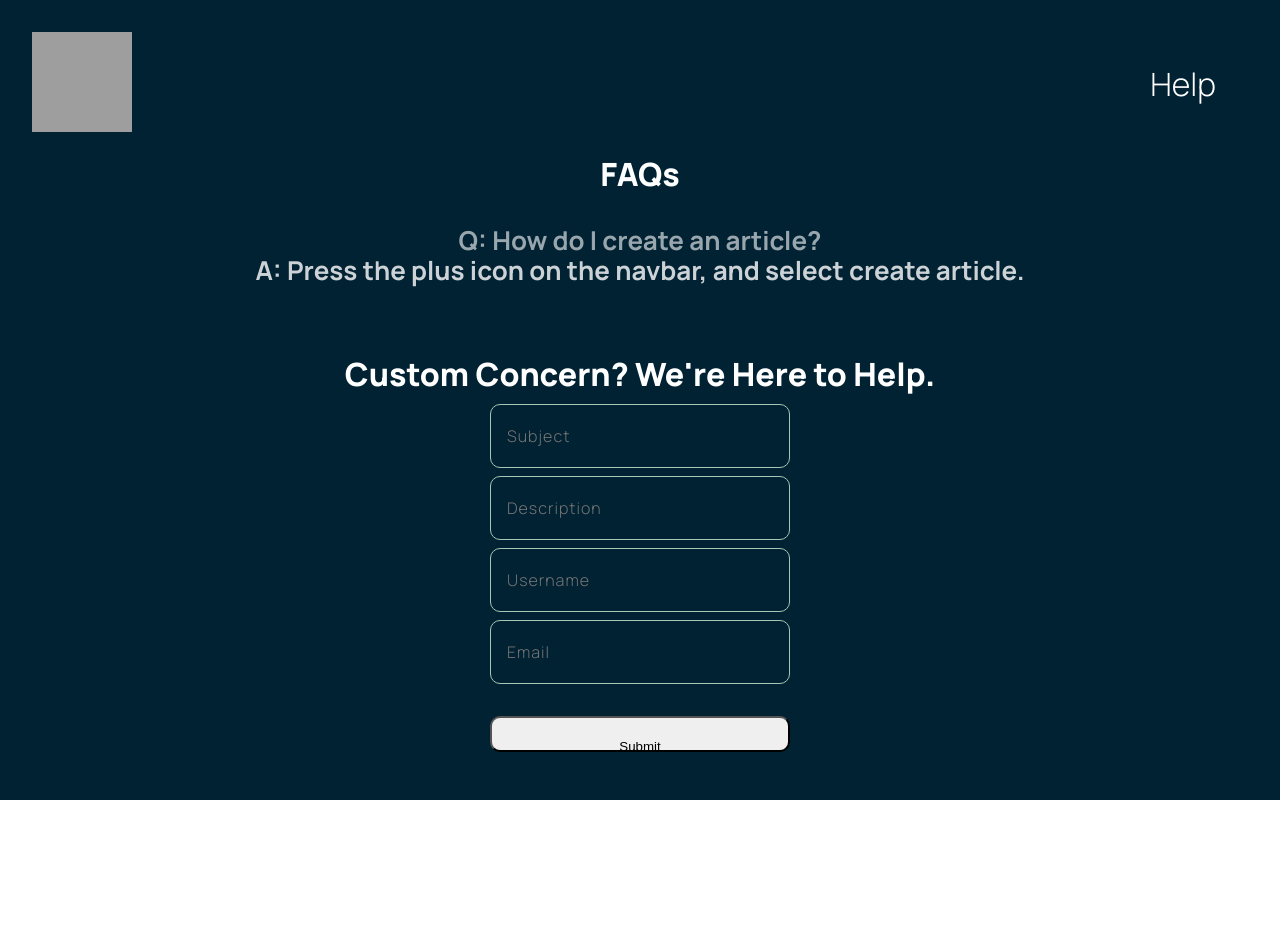
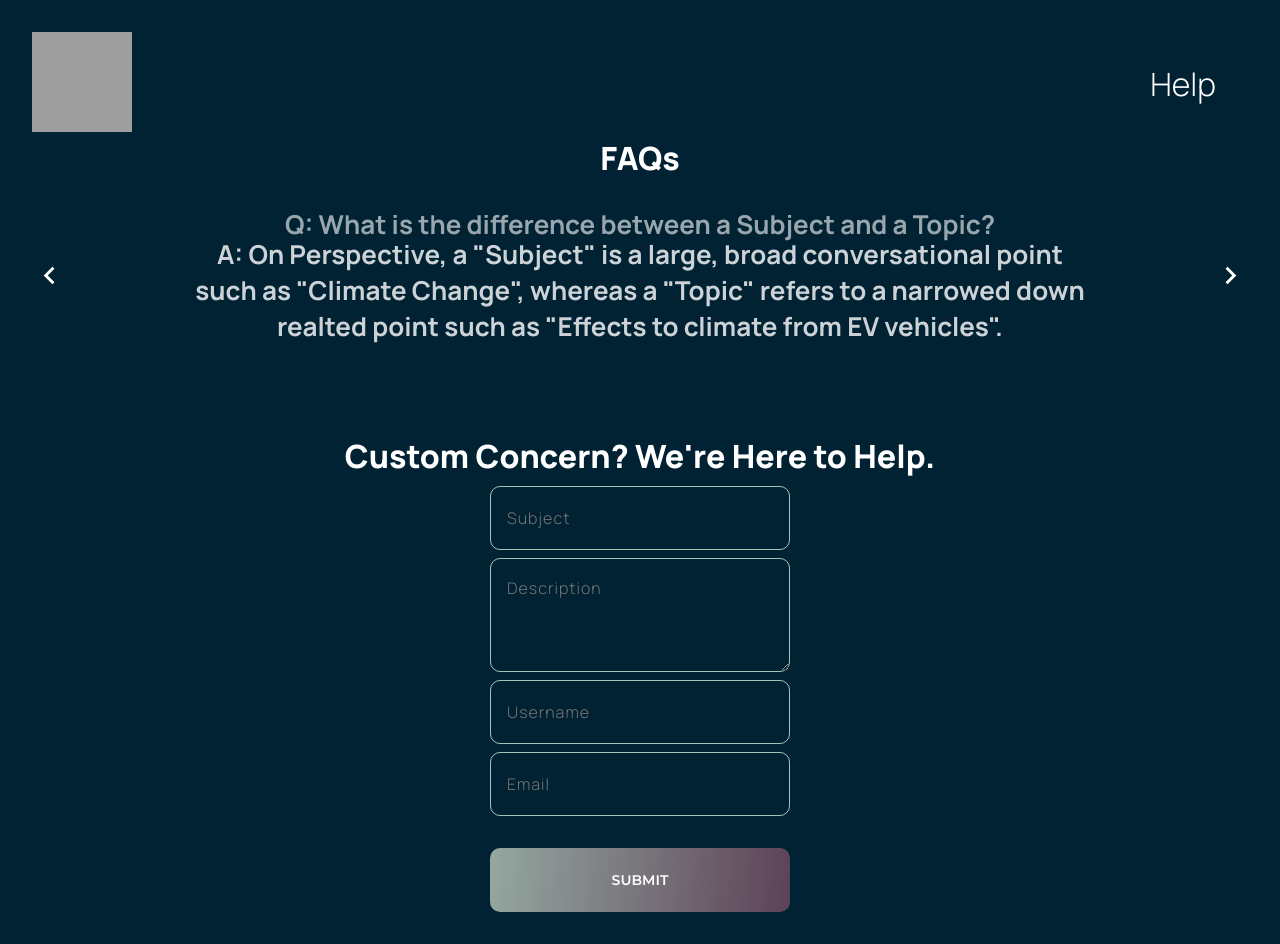
Before and after one commit to owendclark/landing-subpages-react, a React (Create React App) app: page /about in a window 1280 px wide. Before the commit the page ends 800 px from the top, so only its background shows below. Built offline with nearby package versions, Linux system fonts and the light colour scheme; grey boxes are pictures that could not be loaded.

Commit message:
Fixed Help Page

```diff
--- a/package.json
+++ b/package.json
@@ -3,6 +3,9 @@
   "version": "0.1.0",
   "private": true,
   "dependencies": {
+    "@emotion/styled": "^11.8.1",
+    "@mui/icons-material": "^5.4.2",
+    "@mui/styled-engine": "^5.4.2",
     "@testing-library/jest-dom": "^5.16.2",
     "@testing-library/react": "^12.1.2",
     "@testing-library/user-event": "^13.5.0",
--- /dev/null
+++ b/src/pages/help/FAQ.js
@@ -0,0 +1,14 @@
+import React from "react";
+
+import classes from "./classes.module.css";
+
+const FAQ = (props) => {
+  return (
+    <div className={classes.faq}>
+      <h3 className={classes.question}>Q: {props.question}</h3>
+      <h3 className={classes.answer}>A: {props.answer}</h3>
+    </div>
+  );
+};
+
+export default FAQ;
--- /dev/null
+++ b/src/pages/help/FAQs.js
@@ -0,0 +1,27 @@
+const FAQs = [
+  {
+    question: "What is the difference between a Subject and a Topic?",
+    answer: `On Perspective, a "Subject" is a large, broad conversational point such as "Climate Change", whereas a "Topic" refers to a narrowed down realted point such as "Effects to climate from EV vehicles".`,
+  },
+  {
+    question: "Why can't I create a subject? Can I create a topic?",
+    answer:
+      "In the beta version of Perspective, our in-house team curated the subjects based on popular user consensus. Specific topics can be created on the topics page and will have to be verified for authenticity before being admitted to the platform.",
+  },
+  {
+    question: "Where do I submit a suggestion or complaint?",
+    answer: `To submit a suggestion or complaint, you must navigate to your settings page in your profile. You can submit a complaint or suggestion under the "help" option in the settings tab.`,
+  },
+  {
+    question:
+      "What is the difference between the article page and the discussions page?",
+    answer:
+      "The article page is made up of the 6 most popular articles based on bi-partisianship and the rest following based on engagenment/interactions. The discussion page is curated of small, short comments about topics and/or responses to other users.",
+  },
+  {
+    question: "How do I create an article?",
+    answer: "Press the plus icon on the navbar, and select create article.",
+  },
+];
+
+export default FAQs;
--- a/src/pages/help/classes.module.css
+++ b/src/pages/help/classes.module.css
@@ -1,4 +1,5 @@
 @import url("https://fonts.googleapis.com/css2?family=Manrope:wght@200;300;400;500;600;700;800&display=swap");
+@import url("https://fonts.googleapis.com/css2?family=Montserrat:wght@200;300;400;500;600;700;800&display=swap");
 
 .backgroundContainer {
   width: 100%;
@@ -6,6 +7,7 @@
   min-height: 100vh;
   background-color: #002233;
   position: relative;
+  padding-bottom: 2rem;
 }
 
 .header {
@@ -22,11 +24,6 @@
   font-family: "Manrope";
   font-size: 2rem;
   font-weight: 300;
-}
-
-.mainContainer {
-  width: 75%;
-  margin: 1rem auto;
 }
 
 .faqs {
@@ -112,9 +109,37 @@
 }
 
 .button {
+  height: 64px;
+  border-radius: 10px;
+  border: none;
   margin-top: 2rem;
-  height: 30px;
-  line-height: 26.08px;
-  padding: 1rem;
-  border-radius: 10px;
+  background: linear-gradient(95.65deg, #a5c7b7 -30.63%, #5d4257 100%);
+  font-family: "Montserrat";
+  font-style: normal;
+  font-weight: 600;
+  font-size: 14px;
+  line-height: 17px;
+  color: #fff;
+  text-transform: uppercase;
+  cursor: pointer;
 }
+
+.faqContainer {
+  display: flex;
+  flex-direction: row;
+  align-items: center;
+  justify-content: space-between;
+  padding: 0 2rem;
+}
+
+.faq {
+  width: 75%;
+}
+
+.textArea {
+  height: 80px;
+}
+
+.textArea::-webkit-scrollbar {
+  display: none;
+}
--- a/src/pages/help/index.js
+++ b/src/pages/help/index.js
@@ -1,33 +1,15 @@
-import React, { useRef, useState } from "react";
+import React, { useState } from "react";
 import { send } from "emailjs-com";
 
+import NavigateBeforeIcon from "@mui/icons-material/NavigateBefore";
+import NavigateNextIcon from "@mui/icons-material/NavigateNext";
+
+import FAQs from "./FAQs";
+import FAQ from "./FAQ";
 import classes from "./classes.module.css";
 
 const HelpPage = () => {
-  /*
-  const subjectInputRef = useRef();
-  const descriptionInputRef = useRef();
-  const usernameInputRef = useRef();
-  const emailInputRef = useRef();
-
-  const submitHandler = (event) => {
-    event.preventDefault();
-
-    const enteredSubject = subjectInputRef.current.value;
-    const enteredDescription = descriptionInputRef.current.value;
-    const enteredUsername = usernameInputRef.current.value;
-    const enteredEmail = emailInputRef.current.value;
-
-    const helpData = {
-      subject: enteredSubject,
-      description: enteredDescription,
-      username: enteredUsername,
-      email: enteredEmail,
-    };
-
-    console.log(helpData);
-  };
-  */
+  const [currentFAQ, setCurrentFAQ] = useState(0);
 
   const [formData, setFormData] = useState({
     subject: "",
@@ -56,6 +38,22 @@ const HelpPage = () => {
     });
   };
 
+  const previousFAQHandler = () => {
+    if (currentFAQ === 0) {
+      setCurrentFAQ(FAQs.length - 1);
+    } else {
+      setCurrentFAQ(currentFAQ - 1);
+    }
+  };
+
+  const nextFAQHandler = () => {
+    if (currentFAQ === FAQs.length - 1) {
+      setCurrentFAQ(0);
+    } else {
+      setCurrentFAQ(currentFAQ + 1);
+    }
+  };
+
   return (
     <div className={classes.backgroundContainer}>
       <header className={classes.header}>
@@ -73,10 +71,14 @@ const HelpPage = () => {
       <main className={classes.mainContainer}>
         <section className={classes.faqs}>
           <h1 className={classes.headingText}>FAQs</h1>
-          <h3 className={classes.question}>Q: How do I create an article?</h3>
-          <h3 className={classes.answer}>
-            A: Press the plus icon on the navbar, and select create article.
-          </h3>
+          <div className={classes.faqContainer}>
+            <NavigateBeforeIcon fontSize="large" onClick={previousFAQHandler} />
+            <FAQ
+              question={FAQs[currentFAQ].question}
+              answer={FAQs[currentFAQ].answer}
+            />
+            <NavigateNextIcon fontSize="large" onClick={nextFAQHandler} />
+          </div>
         </section>
         <section className={classes.concerns}>
           <h1 className={classes.headingText}>
@@ -90,14 +92,16 @@ const HelpPage = () => {
               value={formData.subject}
               onChange={onChangeHandler}
               className={classes.textField}
+              required
             />
-            <input
-              type="text"
+            <textarea
               name="description"
               placeholder="Description"
               value={formData.description}
               onChange={onChangeHandler}
-              className={classes.textField}
+              className={`${classes.textField} ${classes.textArea}`}
+              rows={5}
+              required
             />
             <input
               type="text"
@@ -114,6 +118,7 @@ const HelpPage = () => {
               value={formData.email}
               onChange={onChangeHandler}
               className={classes.textField}
+              required
             />
             <button type="submit" className={classes.button}>
               Submit
@@ -126,38 +131,3 @@ const HelpPage = () => {
 };
 
 export default HelpPage;
-
-/*
-
-
-<form onSubmit={submitHandler}>
-            <div className={classes.inputContainer}>
-              <input
-                type="text"
-                placeholder="Subject"
-                className={classes.input}
-                ref={subjectInputRef}
-              />
-              <input
-                type="text"
-                placeholder="Description"
-                className={classes.input}
-                ref={descriptionInputRef}
-              />
-              <input
-                type="text"
-                placeholder="Username"
-                className={classes.input}
-                ref={usernameInputRef}
-              />
-              <input
-                type="text"
-                placeholder="Email"
-                className={classes.input}
-                ref={emailInputRef}
-              />
-              <button>Submit</button>
-            </div>
-          </form>
-
-*/
```
Also changed, not shown: 1 other file (tests, documents, lock files or other folders).
